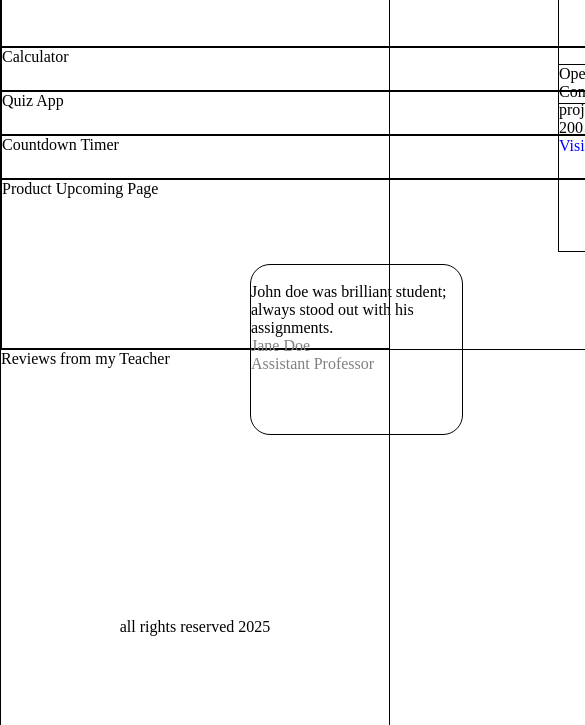
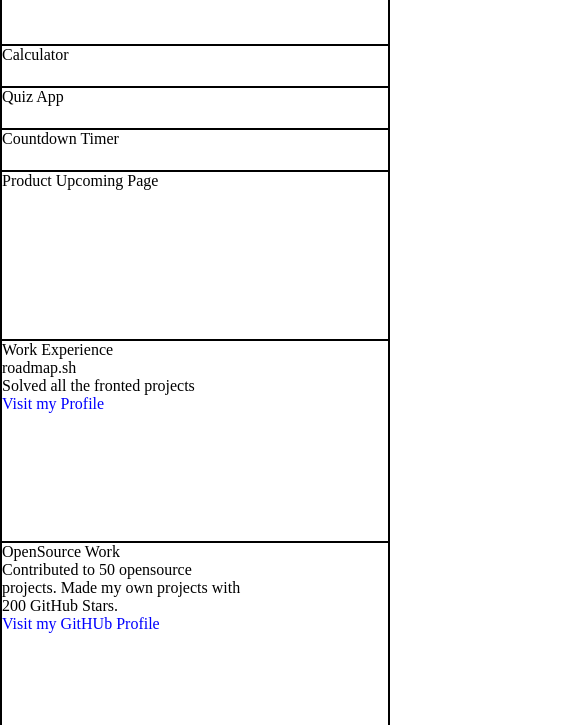
Before and after one commit to prashantdotmajhi/basic_html_project, a plain HTML site: page index.html in a window 390 px wide. Shown: the part 386-1111 px from the top of the page, 585 px wide, since content can reach past the window. Drawn offline with Linux system fonts and the light colour scheme.

Commit message:
made the page responsive

```diff
--- a/index.html
+++ b/index.html
@@ -83,7 +83,7 @@
           <p><br>John doe was brilliant student; always stood out with his assignments. <p style="color: gray;">Jane Doe<br> Assistant Professor</p></p>
         </div>
         <div>
-          <p style="text-align: center ; margin-top: 250px;">all rights reserved 2025</p>
+          <p>all rights reserved 2025</p>
         </div>
       </div>
 </body>
--- a/style.css
+++ b/style.css
@@ -106,8 +106,6 @@
   height: 20vh;
   width: 25vh;
   border-radius: 20px;
-  top: 650px;
-  left: 250px;
 }
 
 .thirdcon2{
@@ -116,8 +114,6 @@
   height: 20vh;
   width: 25vh;
   border-radius: 20px;
-  top: 650px;
-  left: 670px;
 }
 
 
@@ -127,6 +123,38 @@
   height: 20vh;
   width: 25vh;
   border-radius: 20px;
-  top: 650px;
-  left: 1100px;
 }
+
+@media (max-width: 500px){
+  *{
+    padding: 0;
+    margin: 0;
+    box-sizing: border-box;
+    position: relative;
+  }
+
+  .second, .third{
+    height: fit-content;
+  }
+
+  .container10, .container11, .container12{
+    margin-left: 0;
+    top: 0;
+  }
+
+  .second, .container10, .container11, .container12, .container2, .container3, .container4,.container5,.container6{
+    width: 100%;
+    box-sizing: border-box;
+    position: relative;
+  }
+
+  .main, .third{
+    position: relative;
+  }
+
+  .thirdcon1, .thirdcon2, .thirdcon3{
+    margin-left: 0;
+    position: relative;
+    width: 100%;
+  }
+}
```
